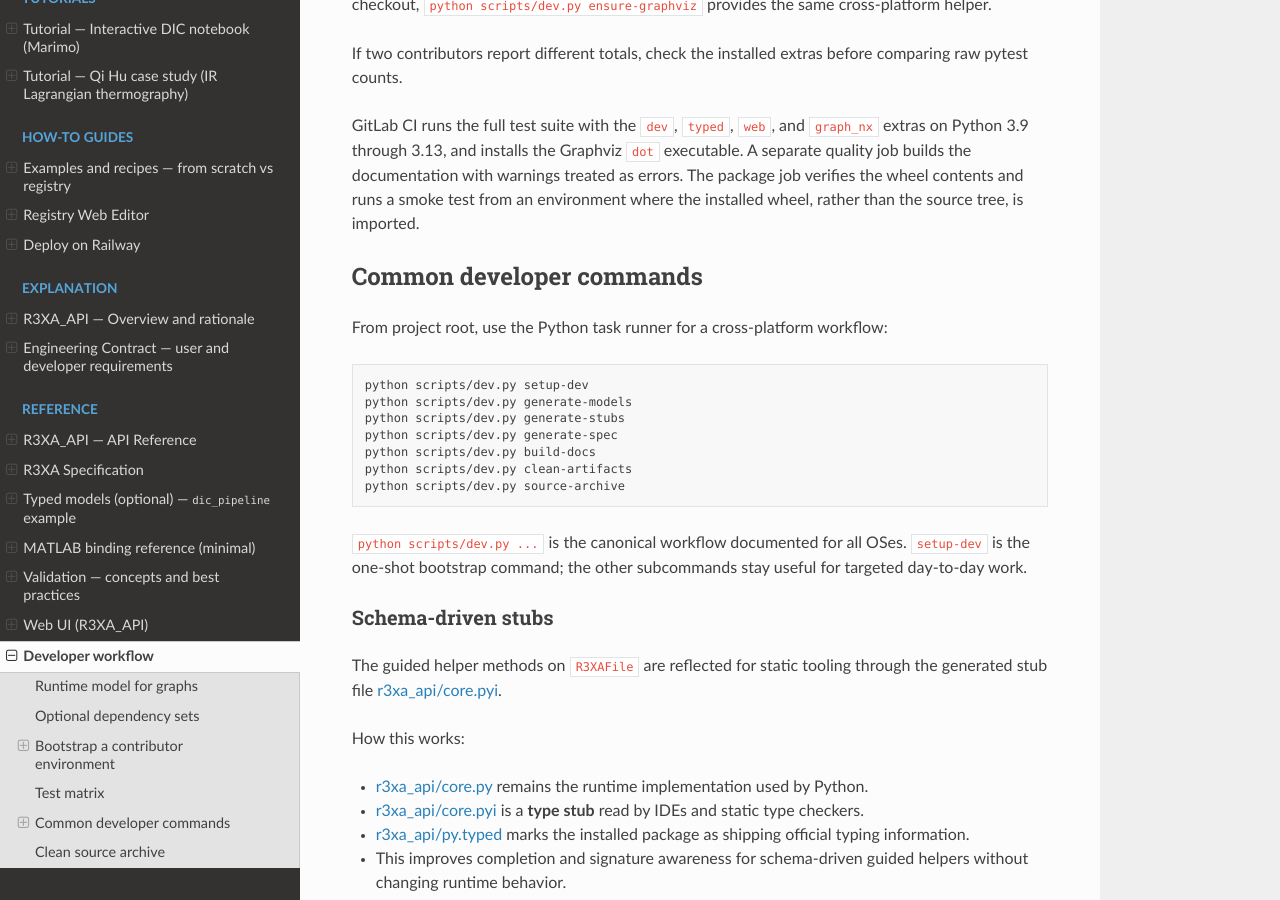
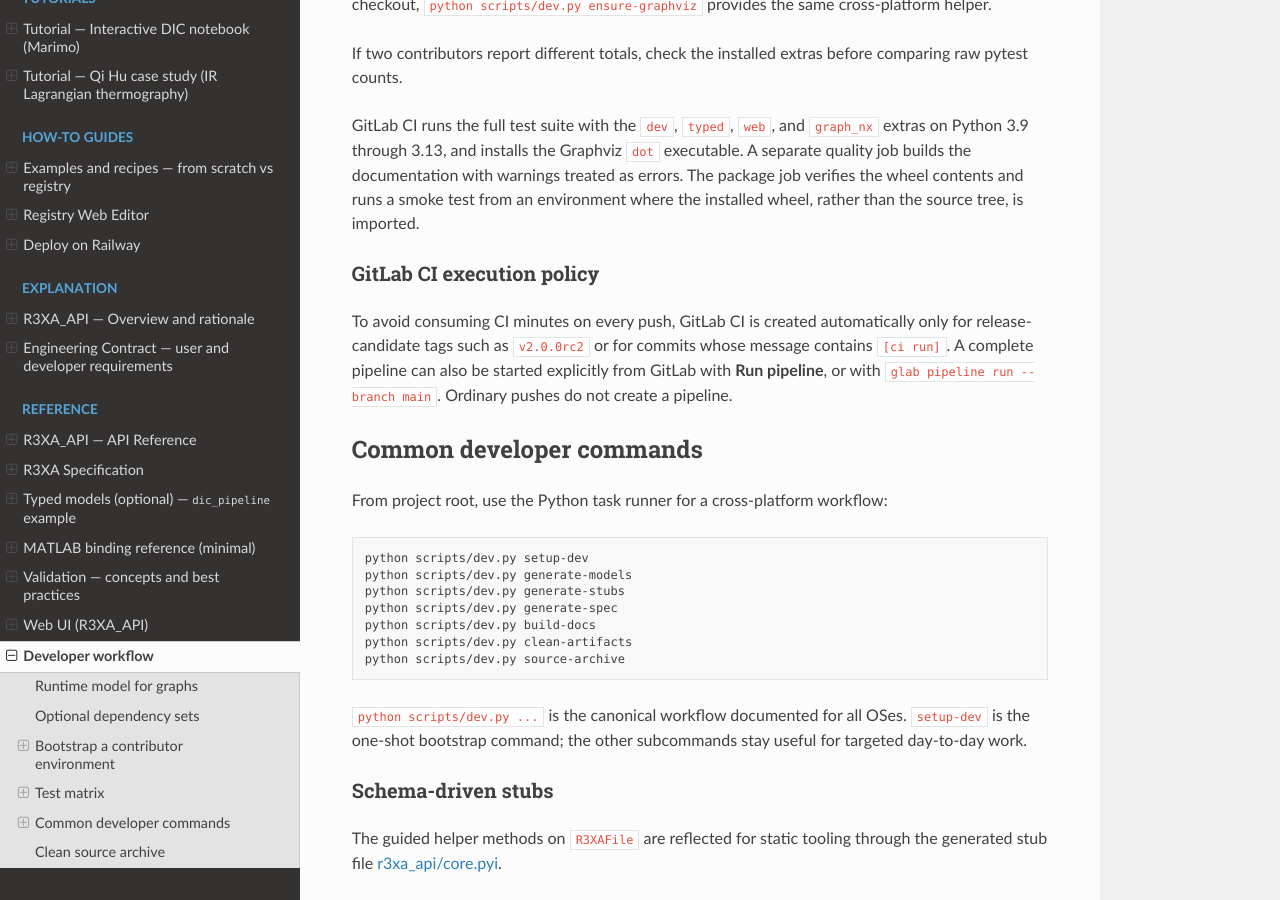
Before and after one commit to jeffwitz/R3XA_API, a Sphinx documentation site: the page built from docs/dev_workflow.md, in a window 1280 px wide and 900 px high, scrolled down 2857 px. Built offline with Sphinx 7.4.7 and the Read the Docs theme 3.1.0, drawn with Linux system fonts in a browser that asks for light colours.

Commit message:
ci: run pipelines only for RC or explicit requests

```diff
--- a/docs/dev_workflow.md
+++ b/docs/dev_workflow.md
@@ -133,6 +133,14 @@ errors. The package job verifies the wheel contents and runs a smoke test from
 an environment where the installed wheel, rather than the source tree, is
 imported.
 
+### GitLab CI execution policy
+
+To avoid consuming CI minutes on every push, GitLab CI is created automatically
+only for release-candidate tags such as `v2.0.0rc2` or for commits whose
+message contains `[ci run]`. A complete pipeline can also be started explicitly
+from GitLab with **Run pipeline**, or with `glab pipeline run --branch main`.
+Ordinary pushes do not create a pipeline.
+
 ## Common developer commands
 
 From project root, use the Python task runner for a cross-platform workflow:
```
Also changed, not shown: .gitlab-ci.yml.
